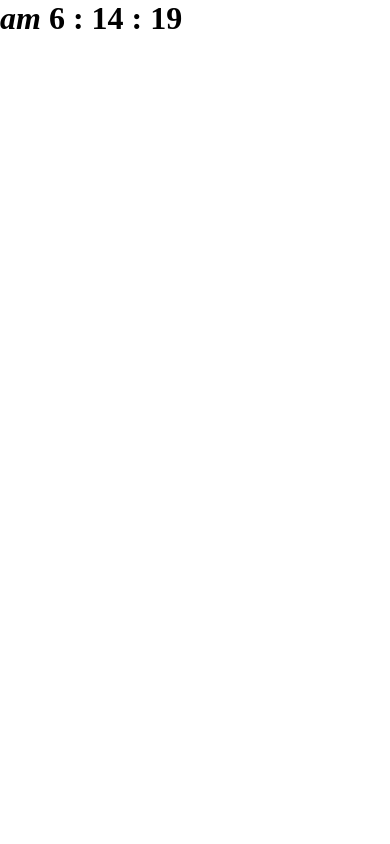
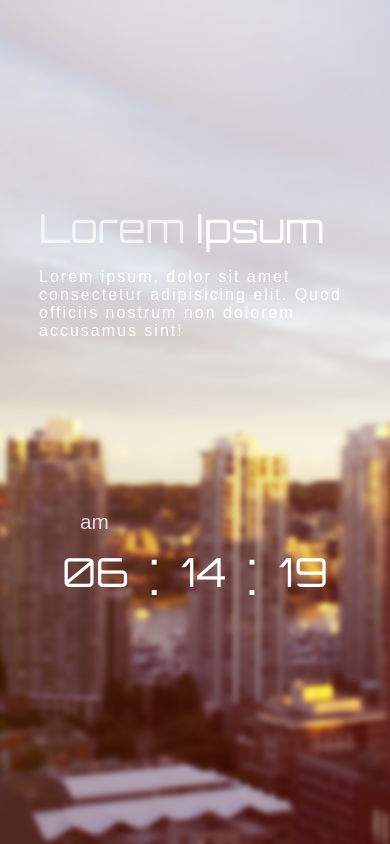
Before and after one commit to tspartner21/date, a plain HTML site: page index.html in a window 390 px wide. Drawn offline with nearby package versions, Linux system fonts and the light colour scheme.

Commit message:
data.js 내 소스

```diff
--- a/index.html
+++ b/index.html
@@ -2,24 +2,31 @@
 <html lang="en">
 
 <head>
-  <meta charset="UTF-8">
-  <meta name="viewport" content="width=device-width, initial-scale=1.0">
+  <meta charset="UTF-8" />
+  <meta name="viewport" content="width=device-width, initial-scale=1.0" />
   <title>Document</title>
-  <link rel="stylesheet" href="css/style.css">
+  <link rel="stylesheet" href="css/style.css" />
   <script src="https://cdn.jsdelivr.net/npm/bezier-easing@2.1.0/dist/bezier-easing.min.js"></script>
-  <script src="js/anime.js"></script>
-  <script defer src="js/scripts.js"></script>
+  <script type="module" src="js/script.js"></script>
+  <script type="module" src="js/data.js"></script>
 </head>
 
 <body>
+  <main class="morning">
+    <article>
+      <p><strong>Lorem</strong> Ipsum</p>
+      <em>Lorem ipsum, dolor sit amet consectetur adipisicing elit. Quod
+        officiis nostrum non dolorem accusamus sint!</em>
+    </article>
 
-  <!-- <div class="psy"></div> -->
-  <h1>
-    <em>am</em>
-    <span>00</span> :
-    <span>00</span> :
-    <span>00</span>
-  </h1>
+    <figure>
+      <div class="screen">
+        <em class="am on">am</em>
+        <em class="pm">pm</em>
+        <span>00</span> : <span>00</span> : <span>00</span>
+      </div>
+    </figure>
+  </main>
 </body>
 
 </html>
--- /dev/null
+++ b/js/data.js
@@ -0,0 +1,8 @@
+const themeData = [
+  { className: "morning", period: [5, 11] },
+  { className: "afternoon", period: [11, 16] },
+  { className: "evening", period: [16, 20] },
+  { className: "night", period: [20, 5] }
+];
+
+export { themeData };
--- /dev/null
+++ b/js/script.js
@@ -0,0 +1,79 @@
+import { themeData } from './data.js'
+const main = document.querySelector("main");
+const numbers = document.querySelectorAll('.screen span');
+const [am, pm] = document.querySelectorAll('.screen em');
+
+console.log(themeData);
+
+/*
+script 연결시 type="module"이라고 지정하면 해당 파일안쪽의 선언된 변수는 설사 코드블록 밖에서 선언되었더라도 파일 자체의 전용 스코프가 설정되어 다른파일에서 해당파일의 변수 접근이 불가능한 모듈화 상태 유지됨
+type='module' 지정시 defer와 마찬가지로 스크립트와 body안쪽 코드가 비동기적으로 (동시에) 해석됨
+*/
+//1초마다 반복 실행
+setInterval(() => {
+  changeTheme();
+  getTime().forEach((num, idx) =>
+    setTime(num, idx));
+}, 1000);
+
+//시간값을 구해서 반환하는 함수
+function getTime() {
+  const now = new Date();
+  let hr = now.getHours();
+  let min = now.getMinutes();
+  let sec = now.getSeconds();
+
+  if (hr >= 13) {
+    am.classList.remove("on");
+    pm.classList.add("on");
+    hr -= 12;
+  }
+  else {
+    pm.classList.remove("on");
+    am.classList.add("on");
+  }
+
+  return [hr, min, sec];
+}
+
+
+//반환된 시간값을 DOM에 세팅하는 함수
+function setTime(num, index) {
+  //만약 한자리숫자라면 앞에 0을 붙여준다 아니면 그냥 출력
+  num = num < 10 ? "0" + num : num;
+  numbers[index].innerText = num;
+
+  //시간 값 표시
+
+
+
+  //각 span배열에서 두번째 인수로 전달받은 index번째 요소 위에서 가공한 num값을 출력
+  numbers[index].innerText = num;
+  //num[index].innerText = num;
+
+}
+
+
+//시간에 따른 테마 변경 함수
+function changeTheme() {
+  const hr = new Date().getHours();
+
+  main.className = "";
+
+  themeData.forEach(data => {
+    if (data.className != "night") {
+      if (hr >= data.period[0] && hr < data.period[1]) main.classList.add(data.className);
+    } else {
+      if (hr >= data.period[0] || hr < data.period[1]) main.classList.add(data.className);
+    }
+  });
+}
+
+/* scope : 특정 변수의 정보값에 접근할 수 있는 범위 유효범위
+- 전역변수 : 시스템상에서 모두 접근할 수 있는 변수(window 객체에 등록되는 변수)
+- 지역변수 : 특정 코드 블록안쪽에서 선언된 변수 ; 선언된 코드블록 안쪽에서만 접근 가능
+
+전역변수의 오염 : window 객체에 등록된  변수는 다른 스크립트 파일이라고 하더라도 해당 변수값을 공유하므로 실수로 A.js에서 B.js에 있는 변수를 변형시킬수있는 이슈
+
+*/
+//미션 - changeTheme 함수 안쪽에 특정 정보값을 배열로 분리한뒤,조건식 부분을 반복문처리
--- a/js/scripts.js
+++ /dev/null
@@ -1,55 +0,0 @@
-console.log("test");
-
-/*
-
-setInterval : 특정 함수를 일정시간마다 반복 호출
-setInterval(함수, 인터벌 시간);
-인터벌간격마다 함수 반복 호출
-
-new Date() : 시간관련 인스턴스 객체를 생성해주는 생성자
-시간관련  인스턴스 객체 : 다양한 시간관련 메서드를 호출 가능
-*/
-
-
-//미션1 - new Date()를 활용해서 시간,분,초를 각각 span안에 출력
-
-
-const title = document.querySelector('h1');
-const [em, spanHr, spanMin, spanSec] = title.children;
-
-setInterval(() => {
-  const now = new Date();
-  const hr = now.getHours();
-  const min = now.getMinutes();
-  const sec = now.getSeconds();
-
-  let apm = hr < 13 ? "am" : "pm";
-
-  em.innerText = apm;
-  spanHr.innerText = hr;
-  spanMin.innerText = min;
-  spanSec.innerText = sec;
-
-  // //배경색 1초마다 변경
-  // const r = Math.floor(Math.random() * 256);
-  // const g = Math.floor(Math.random() * 256);
-  // const b = Math.floor(Math.random() * 256);
-
-  // document.body.style.backgroundColor = `rgb(${r}, ${g}, ${b})`;
-  // 1초마다 psy의 강남스타일 가사 표시
-  // const psy = document.querySelector('.psy');
-  // const lyrics = [
-  //   "낮에는 따사로운 인간적인 여자",
-  //   "커피 한잔의 여유를 아는 품격있는 여자",
-  //   "밤이 오면 심장이 뜨거워지는 여자",
-  //   "그런 반전 있는 여자",
-  //   "낮에는 따사로운 인간적인 여자",
-  //   "커피 한잔의 여유를 아는 품격있는 여자",
-  //   "밤이 오면 심장이 뜨거워지는 여자",
-  //   "그런 반전 있는 여자",
-  // ];
-  // let idx = Math.floor(Math.random() * lyrics.length);
-  // psy.innerText = lyrics[idx];
-
-
-}, 1000);
--- a/scss/style.scss
+++ b/scss/style.scss
@@ -1 +1,175 @@
 @import "reset";
+@import url("https://fonts.googleapis.com/css2?family=Orbitron:wght@400..900&display=swap");
+
+main {
+	width: 100%;
+	height: 100vh;
+	background: url(../img/bg_morning.jpg) no-repeat center/cover;
+	position: relative;
+	overflow: hidden;
+
+	article {
+		width: 35%;
+		position: absolute;
+		top: 55%;
+		left: 5%;
+		color: #555;
+
+		p {
+			font: 4vw/1 "orbitron";
+			color: #fff;
+			margin-bottom: 20px;
+
+			strong {
+				opacity: 0.7;
+				font-weight: normal;
+			}
+		}
+
+		em {
+			font: 1rem/1 "arial";
+			color: #fff;
+			letter-spacing: 2px;
+		}
+	}
+
+	figure {
+		width: 1200px;
+		height: 800px;
+		position: absolute;
+		right: -10%;
+		top: 50%;
+		margin-top: -200px;
+		background: url(../img/phone_morning.png) no-repeat right top/contain;
+
+		.screen {
+			width: 534px;
+			height: 300px;
+			position: absolute;
+			top: 98px;
+			left: 133px;
+			display: flex;
+			justify-content: center;
+			align-items: center;
+			gap: 20px;
+			font: 60px/1 "orbitron";
+			color: #fff;
+
+			em {
+				position: absolute;
+				top: 90px;
+				left: 80px;
+				font: 1.3rem/1 "arial";
+				color: #fff;
+				opacity: 0;
+
+				&.on {
+					opacity: 0.8;
+				}
+			}
+		}
+	}
+
+	&.morning {
+		background-image: url(../img/bg_morning.jpg);
+		figure {
+			background-image: url(../img/phone_morning.png);
+		}
+	}
+	&.afternoon {
+		background-image: url(../img/bg_afternoon.jpg);
+		figure {
+			background-image: url(../img/phone_afternoon.png);
+		}
+	}
+	&.evening {
+		background-image: url(../img/bg_evening.jpg);
+		figure {
+			background-image: url(../img/phone_evening.png);
+		}
+	}
+	&.night {
+		background-image: url(../img/bg_night.jpg);
+		figure {
+			background-image: url(../img/phone_night.png);
+		}
+	}
+
+	&.afternoon {
+		figure .screen {
+			em,
+			span {
+				color: #555;
+			}
+		}
+	}
+}
+
+@media screen and (max-width: 1600px) {
+	main {
+		figure {
+			transform-origin: right center;
+			transform: scale(0.8);
+			margin-top: -250px;
+		}
+	}
+}
+
+@media screen and (max-width: 1200px) {
+	main {
+		article {
+			width: 100%;
+			top: 10%;
+			left: 0px;
+			padding: 10%;
+		}
+		figure {
+			margin-top: -200px;
+			transform: scale(0.7);
+		}
+	}
+}
+
+@media screen and (max-width: 800px) {
+	main {
+		article {
+			top: 0px;
+			color: #555;
+		}
+		figure {
+			transform: scale(0.6);
+			right: -20%;
+		}
+	}
+}
+
+@media screen and (max-width: 600px) {
+	main {
+		article {
+			top: 20%;
+			color: #555;
+
+			p {
+				font-size: 40px;
+			}
+		}
+		figure {
+			width: 100%;
+			height: 50%;
+			background: none !important;
+			transform: scale(1);
+			right: 0%;
+			margin-top: 0px;
+
+			.screen {
+				width: 100%;
+				top: 0px;
+				left: 0px;
+
+				span {
+					font-size: 40px;
+				}
+			}
+		}
+	}
+}
```
Also changed, not shown: css/style.css, 2 other files.
